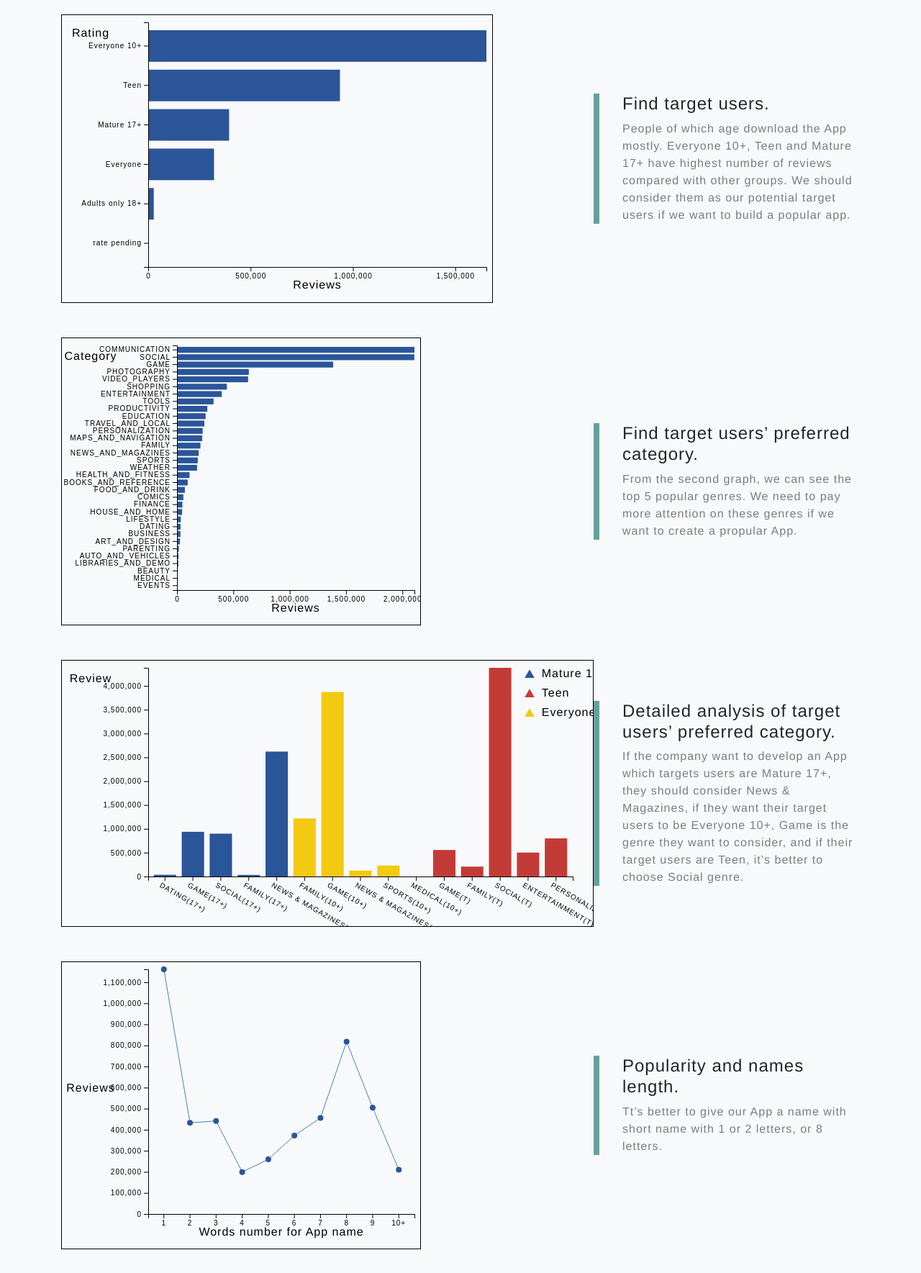
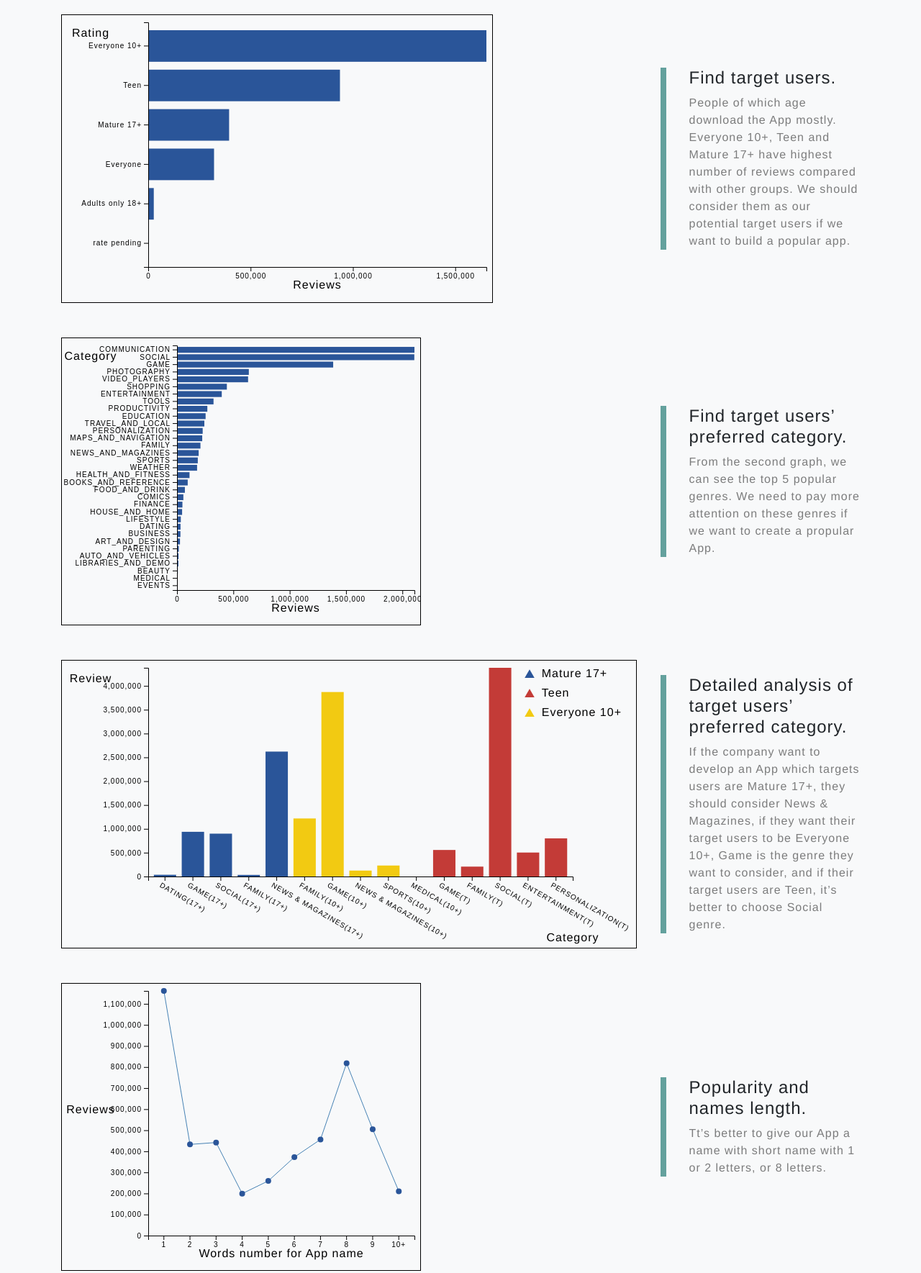
Before and after one commit to WLSK801/VisGooglePlay, a website with bundled scripts: page index.html in a window 1280 px wide. Shown: the part 940-2709 px from the top of the page at 72% size. Built offline with nearby package versions, Linux system fonts and the light colour scheme.

Commit message:
final version

```diff
--- a/index.html
+++ b/index.html
@@ -74,10 +74,10 @@
 
         <!-- Featured Project Row -->
         <div class="row align-items-center no-gutters mb-4 mb-lg-5">
-          <div class="col-xl-8 col-lg-7">
+          <div class="col-xl-9 col-lg-7">
             <svg class="img-fluid mb-3 mb-lg-0" id="Q1"></svg>
           </div>
-          <div class="col-xl-4 col-lg-5">
+          <div class="col-xl-3 col-lg-5">
             <div class="featured-text text-center text-lg-left">
               <h4>Find target users.</h4>
               <p class="text-black-50 mb-0">People of which age download the App mostly. Everyone 10+, Teen and Mature 17+ have highest number of reviews compared with other groups. We should consider them as our potential target users if we want to build a popular app.
@@ -87,10 +87,10 @@
         </div>
 
         <div class="row align-items-center no-gutters mb-4 mb-lg-5">
-          <div class="col-xl-8 col-lg-7">
+          <div class="col-xl-9 col-lg-7">
             <svg class="img-fluid mb-3 mb-lg-0" id="Q2"></svg>
           </div>
-          <div class="col-xl-4 col-lg-5">
+          <div class="col-xl-3 col-lg-5">
             <div class="featured-text text-center text-lg-left">
               <h4>Find target users’ preferred category.</h4>
               <p class="text-black-50 mb-0">From the second graph, we can see the top 5 popular genres. We need to pay more attention on these genres if we want to create a propular App.
@@ -101,12 +101,12 @@
         </div>
 
         <div class="row align-items-center no-gutters mb-4 mb-lg-5">
-          <div class="col-xl-8 col-lg-7">
+          <div class="col-xl-9 col-lg-7">
                         <svg class="img-fluid mb-3 mb-lg-0" id="Q3"></svg>
 
             <!-- <div id="Q3" style="width: 800px;height:400px;"></div> -->
           </div>
-          <div class="col-xl-4 col-lg-5">
+          <div class="col-xl-3 col-lg-5">
             <div class="featured-text text-center text-lg-left">
               <h4>Detailed analysis of target users’ preferred category.</h4>
               <p class="text-black-50 mb-0">If the company want to develop an App which targets users are Mature 17+, they should consider News & Magazines, if they want their target users to be Everyone 10+, Game is the genre they want to consider, and if their target users are Teen, it’s better to choose Social genre.
@@ -118,10 +118,10 @@
         </div>
 
         <div class="row align-items-center no-gutters mb-4 mb-lg-5">
-          <div class="col-xl-8 col-lg-7">
+          <div class="col-xl-9 col-lg-7">
             <svg class="img-fluid mb-3 mb-lg-0" id="Q4"></svg>
           </div>
-          <div class="col-xl-4 col-lg-5">
+          <div class="col-xl-3 col-lg-5">
             <div class="featured-text text-center text-lg-left">
               <h4>Popularity and names length.</h4>
               <p class="text-black-50 mb-0">Tt’s better to give our App a name with short name with 1 or 2 letters, or 8 letters.
@@ -132,10 +132,10 @@
         </div>
 
         <div class="row align-items-center no-gutters mb-4 mb-lg-5">
-          <div class="col-xl-8 col-lg-7">
+          <div class="col-xl-9 col-lg-7">
             <svg class="img-fluid mb-3 mb-lg-0" id="Q5"></svg>
           </div>
-          <div class="col-xl-4 col-lg-5">
+          <div class="col-xl-3 col-lg-5">
             <div class="featured-text text-center text-lg-left">
               <h4>Correlation between Popularity and price.</h4>
               <p class="text-black-50 mb-0">Free apps definitely have tremendously more downloads compare with charged Apps. And most users purchased 5$ or less cost Apps. Free App and low price App is more popular.
@@ -146,10 +146,10 @@
         </div>
 
         <div class="row align-items-center no-gutters mb-4 mb-lg-5">
-          <div class="col-xl-8 col-lg-7">
+          <div class="col-xl-9 col-lg-7">
               <svg class="img-fluid mb-3 mb-lg-0" id="Q6"></svg>
           </div>
-          <div class="col-xl-4 col-lg-5">
+          <div class="col-xl-3 col-lg-5">
             <div class="featured-text text-center text-lg-left">
               <h4>Rating and popularity.</h4>
               <p class="text-black-50 mb-0">Users tend to try an App with high rating even without a lot of downloads. Users prefer higher rating Apps when they have more than one choice.
```
